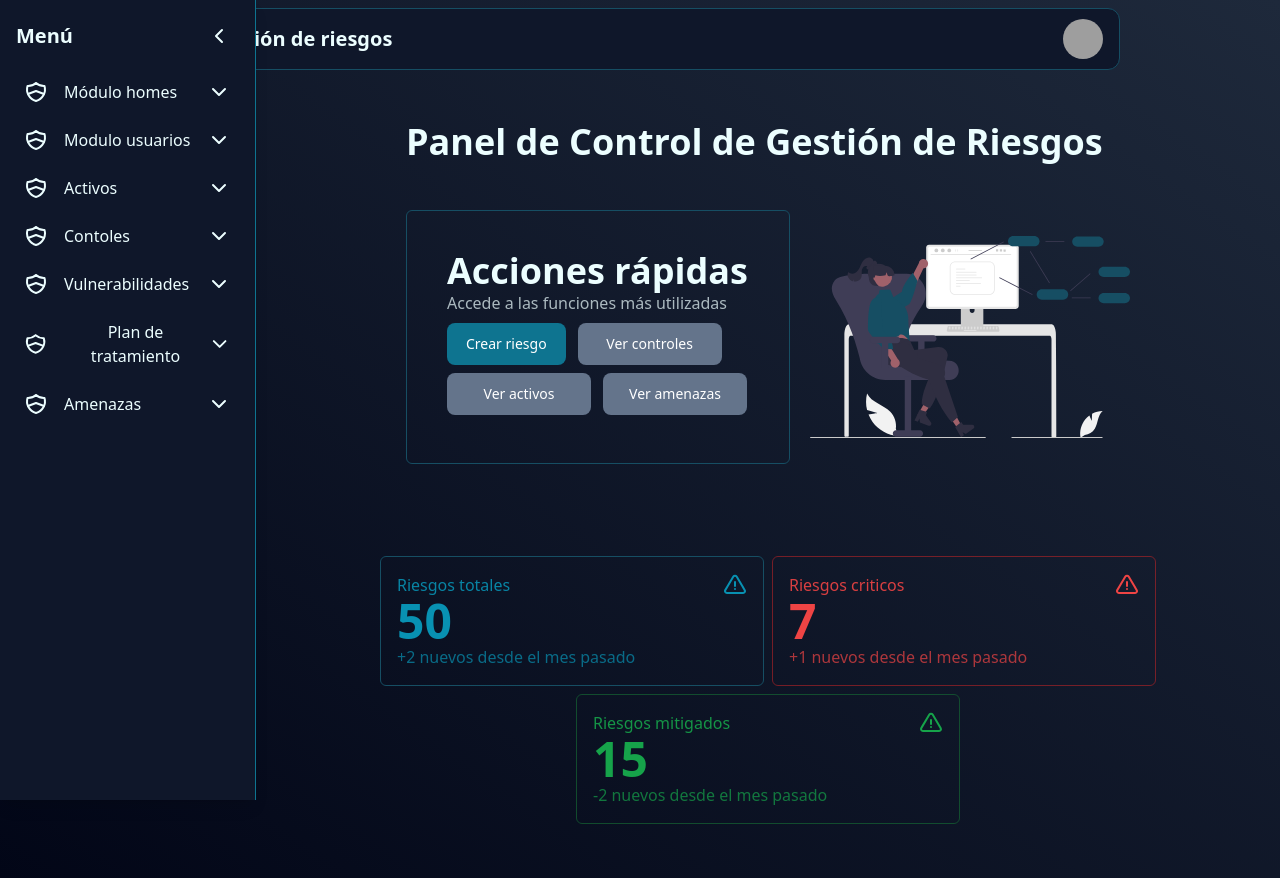
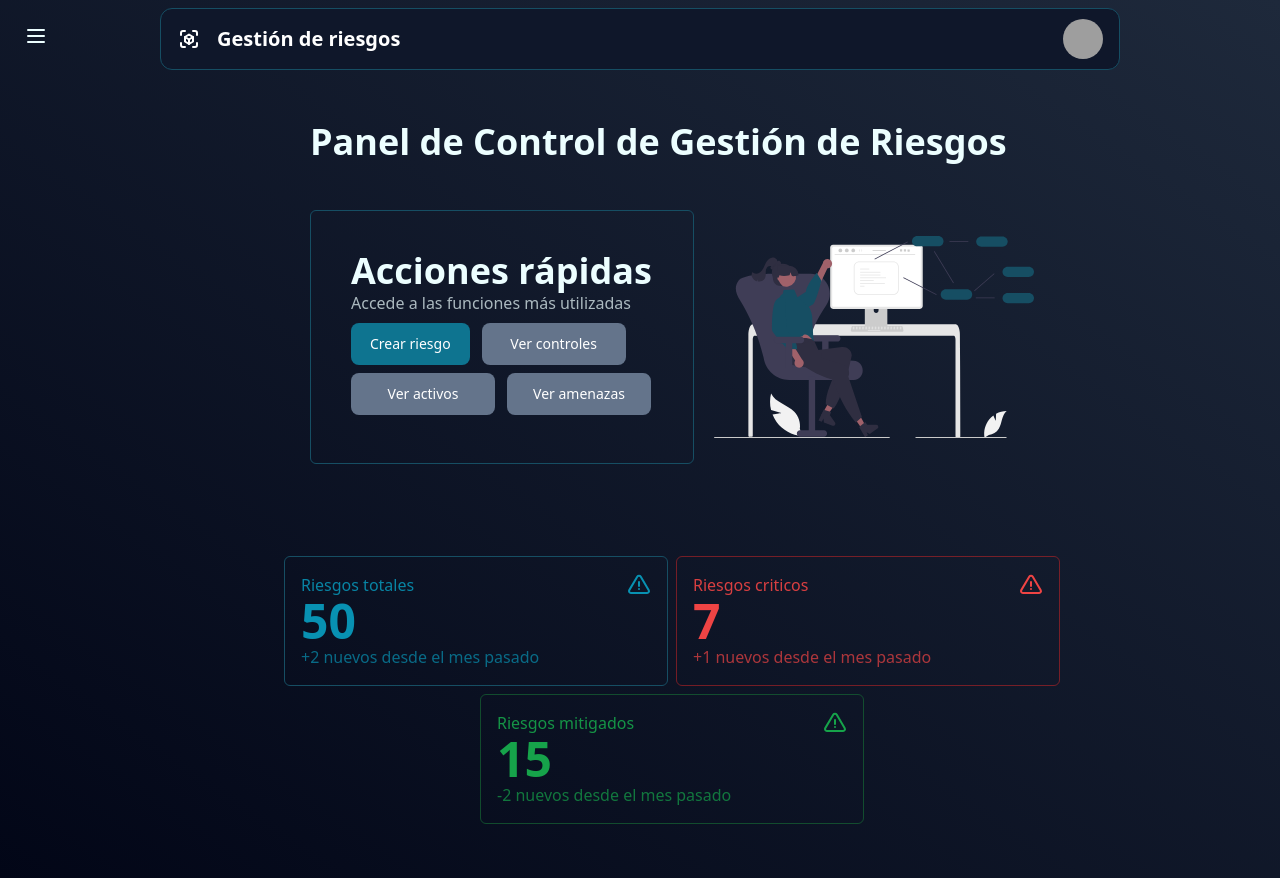
Before and after one commit to JuanPabloRP/front-riskmanagement, a React (Vite) app: page /risk-management in a window 1280 px wide. Built offline with nearby package versions, Linux system fonts and the light colour scheme; grey boxes are pictures that could not be loaded.

Commit message:
feat: Add validation for identification in SignUp, update Home and Index components, enhance RM_Input with password visibility toggle, and refine PrivateSidebar layout

```diff
--- a/src/components/PrivateNavbar.tsx
+++ b/src/components/PrivateNavbar.tsx
@@ -1,24 +1,14 @@
 import { Avatar, Dropdown, Navbar } from 'flowbite-react';
-import { useNavigate } from 'react-router-dom';
 import { PATHS } from '../shared/constants/routes.constant';
-import { NavLink } from 'react-router-dom';
+import RM_Link from '../shared/components/RM_Link';
 
 const PrivateNavbar = () => {
-	const navigate = useNavigate();
-
-	const handleNavigate = (e: React.MouseEvent<HTMLElement>, path: string) => {
-		e.preventDefault();
-		navigate(path);
-	};
-
-	const navbarRoutes = [{}];
-
 	return (
 		<Navbar className="bg-bg m-2 w-3/4 mx-auto rounded-xl border border-border sticky top-2 z-50 ">
-			<Navbar.Brand
-				onClick={(e) => handleNavigate(e, PATHS.private.home)}
-				className="flex gap-2 justify-center items-center hover:cursor-pointer"
-			>
+			<RM_Link
+				to={PATHS.private.home}
+				className="flex gap-2 justify-center items-center hover:cursor-pointer text-white no-underline"
+				icon={
 					<svg
 						xmlns="http://www.w3.org/2000/svg"
 						width="24"
@@ -40,10 +30,12 @@ const PrivateNavbar = () => {
 						<path d="M8 10l4 2.5v4.5l4 -2.5v-4.5l-4 -2.5z" />
 						<path d="M8 10v4.5l4 2.5" />
 					</svg>
+				}
+			>
 				<span className="self-center whitespace-nowrap text-xl font-semibold  ">
 					Gestión de riesgos
 				</span>
-			</Navbar.Brand>
+			</RM_Link>
 			<div className="flex md:order-2 ">
 				<Dropdown
 					arrowIcon={false}
@@ -77,7 +69,7 @@ const PrivateNavbar = () => {
 				<Navbar.Toggle />
 			</div>
 			<Navbar.Collapse className="font-bold">
-				{navbarRoutes.map(({ name, path }) => (
+				{/* {navbarRoutes.map(({ name, path }) => (
 					<NavLink
 						key={path}
 						to={path}
@@ -87,7 +79,7 @@ const PrivateNavbar = () => {
 					>
 						{name}
 					</NavLink>
-				))}
+				))} */}
 			</Navbar.Collapse>
 		</Navbar>
 	);
--- a/src/components/PrivateSidebar.tsx
+++ b/src/components/PrivateSidebar.tsx
@@ -1,5 +1,5 @@
 import React, { useState } from 'react';
-import { LINKS, PATHS } from '../shared/constants/routes.constant';
+import { PATHS } from '../shared/constants/routes.constant';
 import RM_Link from '../shared/components/RM_Link';
 import RM_Dropdown from '../shared/components/RM_Dropdown';
 
@@ -8,8 +8,7 @@ interface SidebarProps {
 }
 
 export default function PrivateSidebar({ children }: SidebarProps) {
-	const [isSidebarOpen, setIsSidebarOpen] = useState(true);
-	const links = LINKS;
+	const [isSidebarOpen, setIsSidebarOpen] = useState(false);
 
 	const toggleSidebar = () => setIsSidebarOpen(!isSidebarOpen);
 
@@ -17,7 +16,7 @@ export default function PrivateSidebar({ children }: SidebarProps) {
 		<div className="flex h-screen overflow-hidden">
 			{/* Botón para abrir/cerrar el sidebar en dispositivos móviles */}
 			<button
-				className="fixed top-4 left-4 z-50 p-2 bg-primary text-primary-foreground rounded-md lg:hidden"
+				className="fixed top-4 left-4 z-50 p-2 bg-primary text-primary-foreground rounded-md"
 				onClick={toggleSidebar}
 				aria-label={isSidebarOpen ? 'Cerrar menú' : 'Abrir menú'}
 			>
@@ -62,19 +61,15 @@ export default function PrivateSidebar({ children }: SidebarProps) {
 			{/* Overlay para cerrar el sidebar al hacer clic fuera en dispositivos móviles */}
 			{isSidebarOpen && (
 				<div
-					className="fixed inset-0 bg-black bg-opacity-50 z-40 lg:hidden"
+					className="fixed inset-0 bg-black bg-opacity-50 z-40"
 					onClick={toggleSidebar}
 				></div>
 			)}
 
 			{/* Sidebar */}
 			<aside
-				className={`bg-bg border-r border-border-secondary fixed inset-y-0 left-0 z-50 w-64 bg-background shadow-lg transform transition-all duration-300 ease-in-out
-          ${
-						isSidebarOpen
-							? 'translate-x-0'
-							: '-translate-x-full lg:translate-x-0 lg:w-16'
-					}`}
+				className={`bg-bg border-r border-border-secondary fixed inset-y-0 left-0 z-50 w-64shadow-lg transform transition-all duration-300 ease-in-out
+          ${isSidebarOpen ? 'translate-x-0' : '-translate-x-full'}`}
 			>
 				<nav className="h-full overflow-y-auto p-4">
 					<div className="flex justify-between items-center mb-4">
@@ -87,7 +82,7 @@ export default function PrivateSidebar({ children }: SidebarProps) {
 						</h2>
 						{/* Botón para cerrar el sidebar en desktop */}
 						<button
-							className="hidden lg:block p-2 hover:bg-accent rounded-md"
+							className="block p-2 hover:bg-accent rounded-md"
 							onClick={toggleSidebar}
 							aria-label={isSidebarOpen ? 'Cerrar menú' : 'Abrir menú'}
 						>
@@ -351,7 +346,7 @@ export default function PrivateSidebar({ children }: SidebarProps) {
 
 			{/* Contenido principal */}
 			<main
-				className={`flex-1 overflow-y-auto p-4 transition-all duration-300 ease-in-out ${
+				className={`flex-1  p-4 transition-all duration-300 ease-in-out ${
 					isSidebarOpen ? 'lg:ml-64' : 'lg:ml-16'
 				}`}
 			>
--- a/src/components/PublicNavbar.tsx
+++ b/src/components/PublicNavbar.tsx
@@ -22,10 +22,10 @@ const PublicNavbar = () => {
 			rounded
 			className="bg-bg m-2 w-3/4 mx-auto rounded-xl border border-border sticky top-2 z-50"
 		>
-			<Navbar.Brand
-				onClick={(e) => handleNavigate(e, PATHS.public.home)}
-				className="flex gap-2 justify-center items-center hover:cursor-pointer"
-			>
+			<RM_Link
+				to={PATHS.public.home}
+				className="flex gap-2 justify-center items-center hover:cursor-pointer text-white no-underline"
+				icon={
 					<svg
 						xmlns="http://www.w3.org/2000/svg"
 						width="24"
@@ -47,19 +47,22 @@ const PublicNavbar = () => {
 						<path d="M8 10l4 2.5v4.5l4 -2.5v-4.5l-4 -2.5z" />
 						<path d="M8 10v4.5l4 2.5" />
 					</svg>
+				}
+			>
 				<span className="self-center whitespace-nowrap text-xl font-semibold dark:text-white">
 					Gestión de riesgos
 				</span>
-			</Navbar.Brand>
+			</RM_Link>
 			<section className="flex gap-2 md:order-2">
 				<RM_Link
 					to={PATHS.public.auth.signup}
+					variant="button"
 					color="primary"
-					variant="button"
 					hasBackground={false}
 				>
 					<span>Registrarse</span>
 				</RM_Link>
+
 				<RM_Link to={PATHS.public.auth.signin} color="primary" variant="button">
 					<span>Iniciar sesión</span>
 				</RM_Link>
--- a/src/pages/private/home/Home.tsx
+++ b/src/pages/private/home/Home.tsx
@@ -1,11 +1,7 @@
-import { Link } from 'react-router-dom';
-import { LINKS, PATHS } from '../../../shared/constants/routes.constant';
 import { Button } from 'flowbite-react';
 import managementSvg from '../../../assets/svg/management_svg.svg';
 
 const Home = () => {
-	const links = LINKS;
-
 	return (
 		<>
 			<section className="flex flex-col justify-center items-center p-2 ">
--- a/src/pages/public/auth/signup/SignUp.tsx
+++ b/src/pages/public/auth/signup/SignUp.tsx
@@ -63,6 +63,14 @@ const SignUp = () => {
 
 		if (userInformation?.role === '') {
 			notifyError('Selecciona un rol');
+			return;
+		}
+
+		if (
+			Number.parseInt(userInformation?.identification) < 1000000 ||
+			Number.parseInt(userInformation?.identification) > 9999999999
+		) {
+			notifyError('Cédula inválida');
 			return;
 		}
 
--- a/src/pages/public/home/Index.tsx
+++ b/src/pages/public/home/Index.tsx
@@ -1,21 +1,16 @@
-import { Link } from 'react-router-dom';
-import { LINKS, PATHS } from '../../../shared/constants/routes.constant';
+import { PATHS } from '../../../shared/constants/routes.constant';
 import RM_Link from '../../../shared/components/RM_Link';
 
 const Index = () => {
-	const links = LINKS;
-
 	return (
 		<div>
 			<h1>Página inicial</h1>
 			<section className="flex flex-col justify-center items-center">
 				<h2 className="text-2xl text-text-tertiary ">Ir a la sección:</h2>
 				<section className="flex flex-col gap-1">
-					{links.map((link, index) => (
-						<RM_Link key={index} to={link.path}>
-							{link.title}
-						</RM_Link>
-					))}
+					<RM_Link to={PATHS.private.home}>
+						<span className="text-lg">Inicio privado</span>
+					</RM_Link>
 				</section>
 			</section>
 		</div>
--- a/src/shared/components/RM_Button.tsx
+++ b/src/shared/components/RM_Button.tsx
@@ -1,6 +1,5 @@
 import React from 'react';
 import classNames from 'classnames';
-
 
 interface ButtonProps {
 	children: React.ReactNode;
@@ -37,9 +36,9 @@ const RM_Button: React.FC<ButtonProps> = ({
 				hasBackground && variant === 'success',
 
 			// Estilos cuando hasBackground es false: cambia el color de texto y borde
-			'text-btn-primary border-btn-primary border hover:bg-btn-primary-hover focus:bg-btn-primary-hover active:bg-btn-primary-active':
+			'text-btn-secondary border-btn-secondary border hover:bg-btn-primary-hover focus:bg-btn-primary-hover active:bg-btn-primary-active':
 				!hasBackground && variant === 'primary',
-			'text-secondary border-secondary border hover:bg-secondary-hover focus:bg-secondary-hover active:bg-secondary-active':
+			' text-text-secondary border border-btn-primary-active  hover:bg-secondary-hover focus:bg-secondary-hover active:bg-secondary-active':
 				!hasBackground && variant === 'danger',
 			'text-btn-neutral border-btn-neutral border hover:bg-btn-neutral-hover focus:bg-btn-neutral-hover active:bg-btn-neutral-active':
 				!hasBackground && variant === 'neutral',
--- a/src/shared/components/RM_Input.tsx
+++ b/src/shared/components/RM_Input.tsx
@@ -1,4 +1,4 @@
-import React, { ChangeEvent } from 'react';
+import React, { ChangeEvent, useState } from 'react';
 
 interface InputFieldProps {
 	label?: string;
@@ -27,13 +27,19 @@ const RM_Input: React.FC<InputFieldProps> = ({
 	min,
 	max,
 }) => {
+	const [isPasswordVisible, setIsPasswordVisible] = useState(false);
+
 	const handleInputChange = (e: ChangeEvent<HTMLInputElement>) => {
 		const newValue =
 			type === 'number' ? Number(e.target.value) : e.target.value;
-
-		console.log(newValue);
 		onChange(newValue);
 	};
+
+	const togglePasswordVisibility = () => {
+		setIsPasswordVisible(!isPasswordVisible);
+	};
+
+	const inputType = type === 'password' && isPasswordVisible ? 'text' : type;
 
 	return (
 		<div className="flex flex-col mb-4 w-full">
@@ -49,7 +55,7 @@ const RM_Input: React.FC<InputFieldProps> = ({
 					</span>
 				)}
 				<input
-					type={type}
+					type={inputType}
 					placeholder={placeholder}
 					value={value as string}
 					onChange={handleInputChange}
@@ -65,6 +71,50 @@ const RM_Input: React.FC<InputFieldProps> = ({
 					min={type === 'number' ? min : undefined}
 					max={type === 'number' ? max : undefined}
 				/>
+				{type === 'password' && (
+					<button
+						type="button"
+						onClick={togglePasswordVisibility}
+						className="absolute inset-y-0 right-0 flex items-center pr-3 text-gray-500 focus:outline-none  pl-10"
+					>
+						{isPasswordVisible ? (
+							<svg
+								xmlns="http://www.w3.org/2000/svg"
+								width="24"
+								height="24"
+								viewBox="0 0 24 24"
+								fill="none"
+								stroke="currentColor"
+								strokeWidth="2"
+								strokeLinecap="round"
+								strokeLinejoin="round"
+								className="icon icon-tabler icons-tabler-outline icon-tabler-eye-off"
+							>
+								<path stroke="none" d="M0 0h24v24H0z" fill="none" />
+								<path d="M10.585 10.587a2 2 0 0 0 2.829 2.828" />
+								<path d="M16.681 16.673a8.717 8.717 0 0 1 -4.681 1.327c-3.6 0 -6.6 -2 -9 -6c1.272 -2.12 2.712 -3.678 4.32 -4.674m2.86 -1.146a9.055 9.055 0 0 1 1.82 -.18c3.6 0 6.6 2 9 6c-.666 1.11 -1.379 2.067 -2.138 2.87" />
+								<path d="M3 3l18 18" />
+							</svg>
+						) : (
+							<svg
+								xmlns="http://www.w3.org/2000/svg"
+								width="24"
+								height="24"
+								viewBox="0 0 24 24"
+								fill="none"
+								stroke="currentColor"
+								strokeWidth="2"
+								strokeLinecap="round"
+								strokeLinejoin="round"
+								className="icon icon-tabler icons-tabler-outline icon-tabler-eye"
+							>
+								<path stroke="none" d="M0 0h24v24H0z" fill="none" />
+								<path d="M10 12a2 2 0 1 0 4 0a2 2 0 0 0 -4 0" />
+								<path d="M21 12c-2.4 4 -5.4 6 -9 6c-3.6 0 -6.6 -2 -9 -6c2.4 -4 5.4 -6 9 -6c3.6 0 6.6 2 9 6" />
+							</svg>
+						)}
+					</button>
+				)}
 			</div>
 			{error && <p className="mt-1 text-xs text-red-500">{error}</p>}
 		</div>
--- a/src/shared/components/RM_Link.tsx
+++ b/src/shared/components/RM_Link.tsx
@@ -7,7 +7,7 @@ interface LinkProps {
 	children: React.ReactNode;
 	className?: string;
 	variant?: 'link' | 'button';
-	color?: 'primary' | 'secondary' | 'danger' | 'success';
+	color?: 'primary' | 'secondary' | 'danger' | 'success' | 'neutral';
 	hasBackground?: boolean;
 	icon?: React.ReactNode;
 	onClick?: (e: React.MouseEvent<HTMLAnchorElement>) => void;
@@ -24,37 +24,46 @@ const RM_Link: React.FC<LinkProps> = ({
 	onClick,
 }) => {
 	const linkClass = classNames(
-		'transition font-medium flex items-center',
+		'transition duration-200 font-medium flex items-center rounded-lg focus:outline-none focus:ring-2 focus:ring-offset-2',
 		{
-			// Estilos de botón con fondo, según color
-			'px-3 py-2 rounded-lg text-white bg-btn-primary hover:bg-btn-primary-hover focus:bg-btn-primary-hover active:bg-btn-primary-active':
+			// Botón con fondo
+			'px-3 py-2 text-white border-transparent':
+				variant === 'button' && hasBackground,
+			'bg-btn-primary hover:bg-btn-primary-hover active:bg-btn-primary-active focus:ring-btn-primary':
 				variant === 'button' && color === 'primary' && hasBackground,
-			'px-3 py-2 rounded-lg text-white bg-secondary hover:bg-secondary-hover focus:bg-secondary-hover active:bg-secondary-active':
+			'bg-secondary hover:bg-secondary-hover active:bg-secondary-active focus:ring-secondary':
 				variant === 'button' && color === 'secondary' && hasBackground,
-			'px-3 py-2 rounded-lg text-white bg-red-600 hover:bg-red-700 focus:bg-red-700 active:bg-red-800':
+			'bg-red-600 hover:bg-red-700 active:bg-red-800 focus:ring-red-600':
 				variant === 'button' && color === 'danger' && hasBackground,
-			'px-3 py-2 rounded-lg text-white bg-green-600 hover:bg-green-700 focus:bg-green-700 active:bg-green-800':
+			'bg-green-600 hover:bg-green-700 active:bg-green-800 focus:ring-green-600':
 				variant === 'button' && color === 'success' && hasBackground,
+			'bg-gray-600 hover:bg-gray-700 active:bg-gray-800 focus:ring-gray-600':
+				variant === 'button' && color === 'neutral' && hasBackground,
 
-			// Estilos de botón sin fondo, solo borde y texto, según color
-			'text-btn-primary border border-btn-primary px-3 py-2 rounded-lg hover:bg-btn-primary-hover focus:bg-btn-primary-hover active:bg-btn-primary-active':
+			// Botón sin fondo, con borde y texto
+			'px-3 py-2 border  text-text-tertiary  border-btn-primary-active hover:bg-btn-primary-light active:bg-btn-primary-active focus:ring-btn-primary':
 				variant === 'button' && color === 'primary' && !hasBackground,
-			'text-secondary border border-secondary px-3 py-2 rounded-lg hover:bg-secondary-hover focus:bg-secondary-hover active:bg-secondary-active':
+			'px-3 py-2 border border-secondary text-text-secondary hover:bg-secondary-light active:bg-secondary-active focus:ring-secondary':
 				variant === 'button' && color === 'secondary' && !hasBackground,
-			'text-red-600 border border-red-600 px-3 py-2 rounded-lg hover:bg-red-700 focus:bg-red-700 active:bg-red-800':
+			'px-3 py-2 border border-red-600 text-red-600 hover:bg-red-100 active:bg-red-200 focus:ring-red-600':
 				variant === 'button' && color === 'danger' && !hasBackground,
-			'text-green-600 border border-green-600 px-3 py-2 rounded-lg hover:bg-green-700 focus:bg-green-700 active:bg-green-800':
+			'px-3 py-2 border border-green-600 text-green-600 hover:bg-green-100 active:bg-green-200 focus:ring-green-600':
 				variant === 'button' && color === 'success' && !hasBackground,
+			'px-3 py-2 border border-gray-600 text-gray-600 hover:bg-gray-100 active:bg-gray-200 focus:ring-gray-600':
+				variant === 'button' && color === 'neutral' && !hasBackground,
 
-			// Estilos de enlace simple según color
-			'text-cyan-600 hover:text-cyan-700 underline':
+			// Estilos de enlace
+			underline: variant === 'link',
+			'text-btn-primary hover:text-btn-primary-hover focus:ring-btn-primary':
 				variant === 'link' && color === 'primary',
-			'text-gray-600 hover:text-gray-700 underline':
+			'text-secondary hover:text-secondary-hover focus:ring-secondary':
 				variant === 'link' && color === 'secondary',
-			'text-red-600 hover:text-red-700 underline':
+			'text-red-600 hover:text-red-700 focus:ring-red-600':
 				variant === 'link' && color === 'danger',
-			'text-green-600 hover:text-green-700 underline':
+			'text-green-600 hover:text-green-700 focus:ring-green-600':
 				variant === 'link' && color === 'success',
+			'text-gray-600 hover:text-gray-700 focus:ring-gray-600':
+				variant === 'link' && color === 'neutral',
 		},
 		className
 	);
```
Lines whose indentation alone changed are shown as unchanged.
